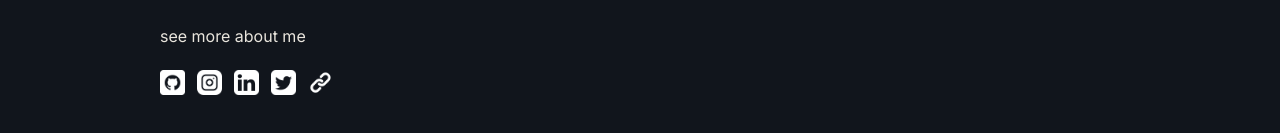
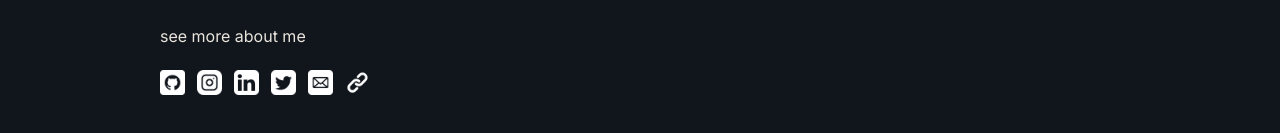
Before and after one commit to xand3/portfolio-nextjs, a Next.js app: page / in a window 1280 px wide. Shown: the part 475-608 px from the top of the page. Built offline with nearby package versions, Linux system fonts and the light colour scheme.

Commit message:
adicionado icon email

```diff
--- a/src/components/Main/index.tsx
+++ b/src/components/Main/index.tsx
@@ -52,6 +52,14 @@ const Main = () => {
                   height={25}
                 />
               </a>
+              <a href="mailto:xande.dev@outlook.com" target="_blank">
+                <Image className="ease-in-out duration-300 hover:-translate-y-1 hover:scale-110"
+                  src="/email.png"
+                  alt="beacons"
+                  width={25}
+                  height={25}
+                />
+              </a>
               <a href="https://beacons.ai/xande_dev" target="_blank">
                 <Image className="ease-in-out duration-300 hover:-translate-y-1 hover:scale-110"
                   src="/links.png"
```
Also changed, not shown: public/email.png (added).
